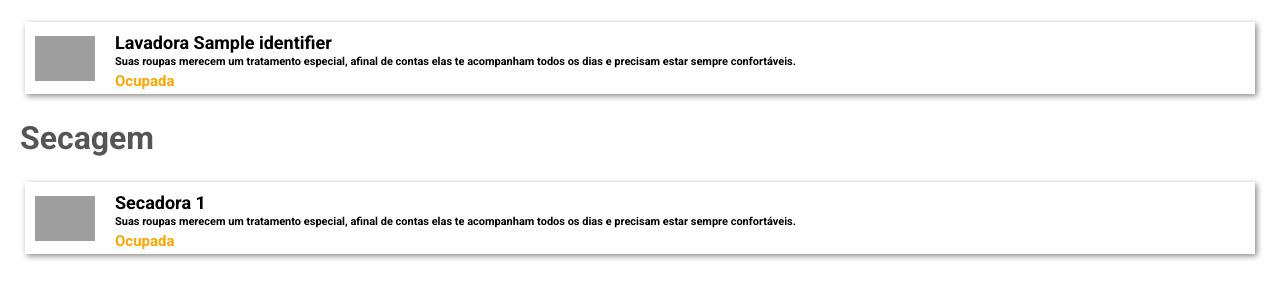
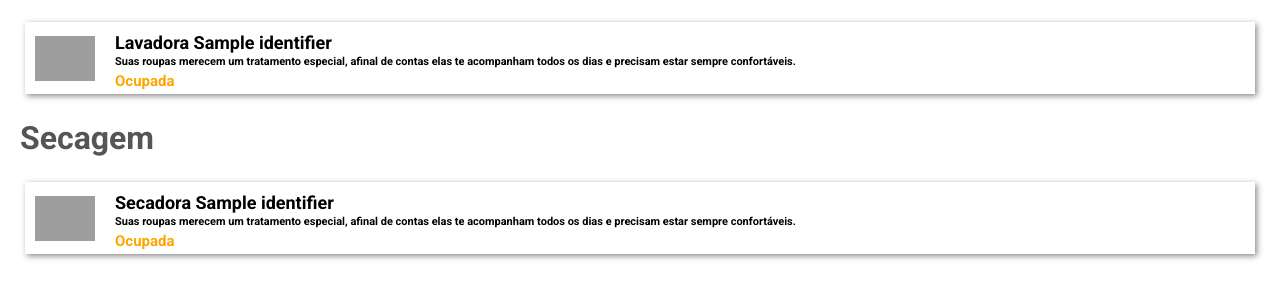
Before and after one commit to Senseei/lavanderia-reinvented, a Flask app: template infrastructure/flask/resources/templates/unit.html in a window 1280 px wide. Shown: the part 194-494 px from the top of the page. Run offline with Flask 3, Linux system fonts and the light colour scheme; the template is opened without the code that fills it: most values are stand-ins (such as "Sample title", 1, 10 or a date in 2020); grey boxes are pictures that could not be loaded.

Commit message:
feat: update machine identifier references in templates and DTO

```diff
--- a/application/machine/dtos/machine_dto.py
+++ b/application/machine/dtos/machine_dto.py
@@ -7,6 +7,7 @@ class MachineDTO:
         self.type = machine.type.value
         self.unit_id = machine.unit_id
         self.locked = machine.locked
+        self.identifier = machine.identifier
 
     def __eq__(self, other):
         if not isinstance(other, MachineDTO):
--- a/infrastructure/flask/resources/templates/machine_details.html
+++ b/infrastructure/flask/resources/templates/machine_details.html
@@ -38,7 +38,7 @@
     <form action="{{ url_for('index.cart.cart') }}" method="post">
         <div class="machine-details">
             <img src="{{ url_for('static', filename='machine.png') }}" alt="{{ machine['type'] }}">
-            <h2 style="font-weight: 300">{{ machine["type"] }} {{ machine["id"] }}</h2>
+            <h2 style="font-weight: 300">{{ machine["type"] }} {{ machine["identifier"] }}</h2>
             {% if machine["locked"] == 0 %}
                 <p class="status-indicator" style="color: green">Disponível</p>
             {% else %}
--- a/infrastructure/flask/resources/templates/unit.html
+++ b/infrastructure/flask/resources/templates/unit.html
@@ -36,7 +36,7 @@
     <a href="{{ url_for('index.machine.find_machine_with_prices', machine_id=dryer.id) }}" class="machine-container">
         <img src="{{ url_for('static', filename='machine.png') }}" alt="Secadora">
         <div>
-            <h2>Secadora {{ dryer['id'] }}</h2>
+            <h2>Secadora {{ dryer['identifier'] }}</h2>
             <p>Suas roupas merecem um tratamento especial, afinal de contas elas te acompanham todos os dias e precisam estar sempre confortáveis.</p>
             {% if dryer["locked"] == 0 %}
                 <p id="status" style="color: green">Disponível</p>
```
